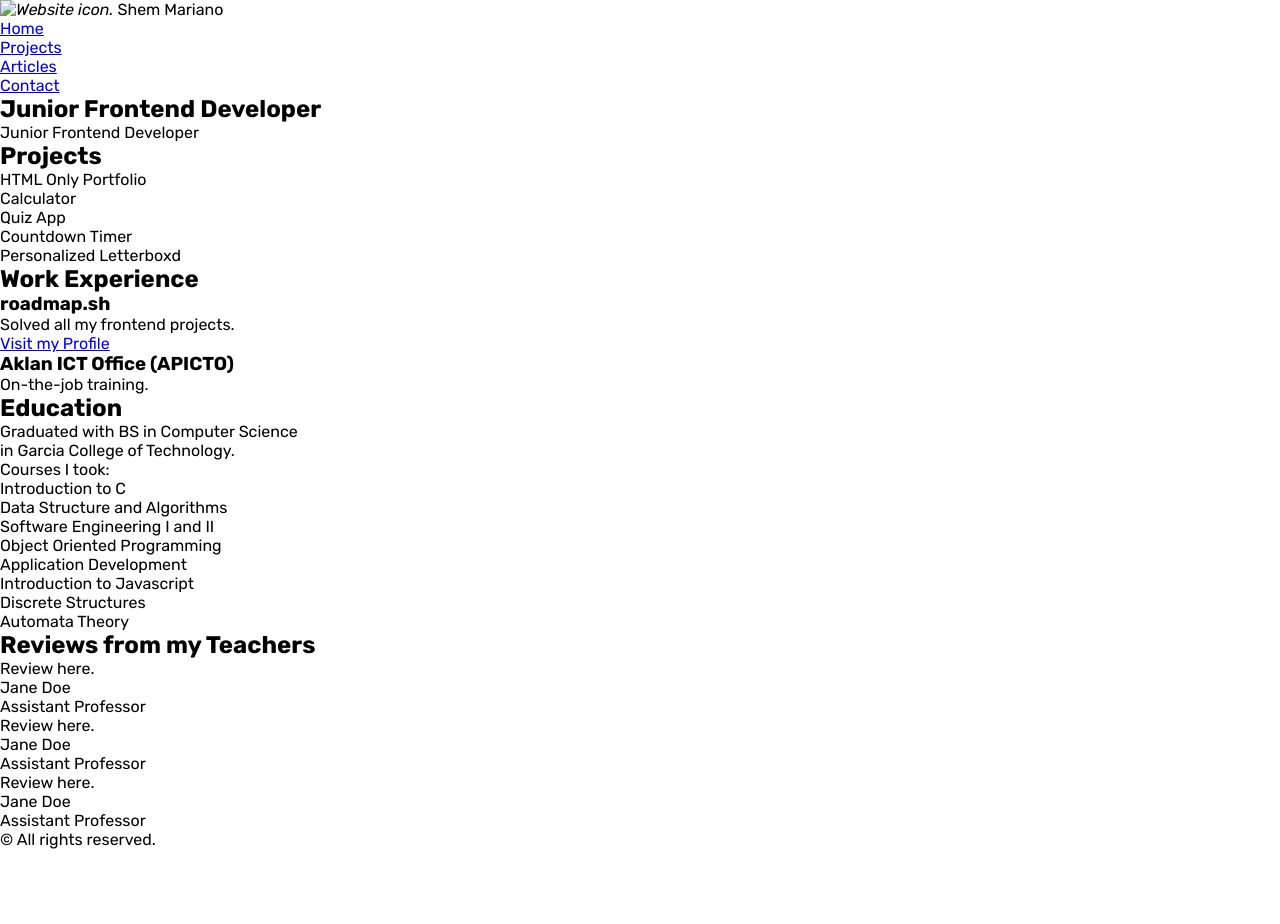
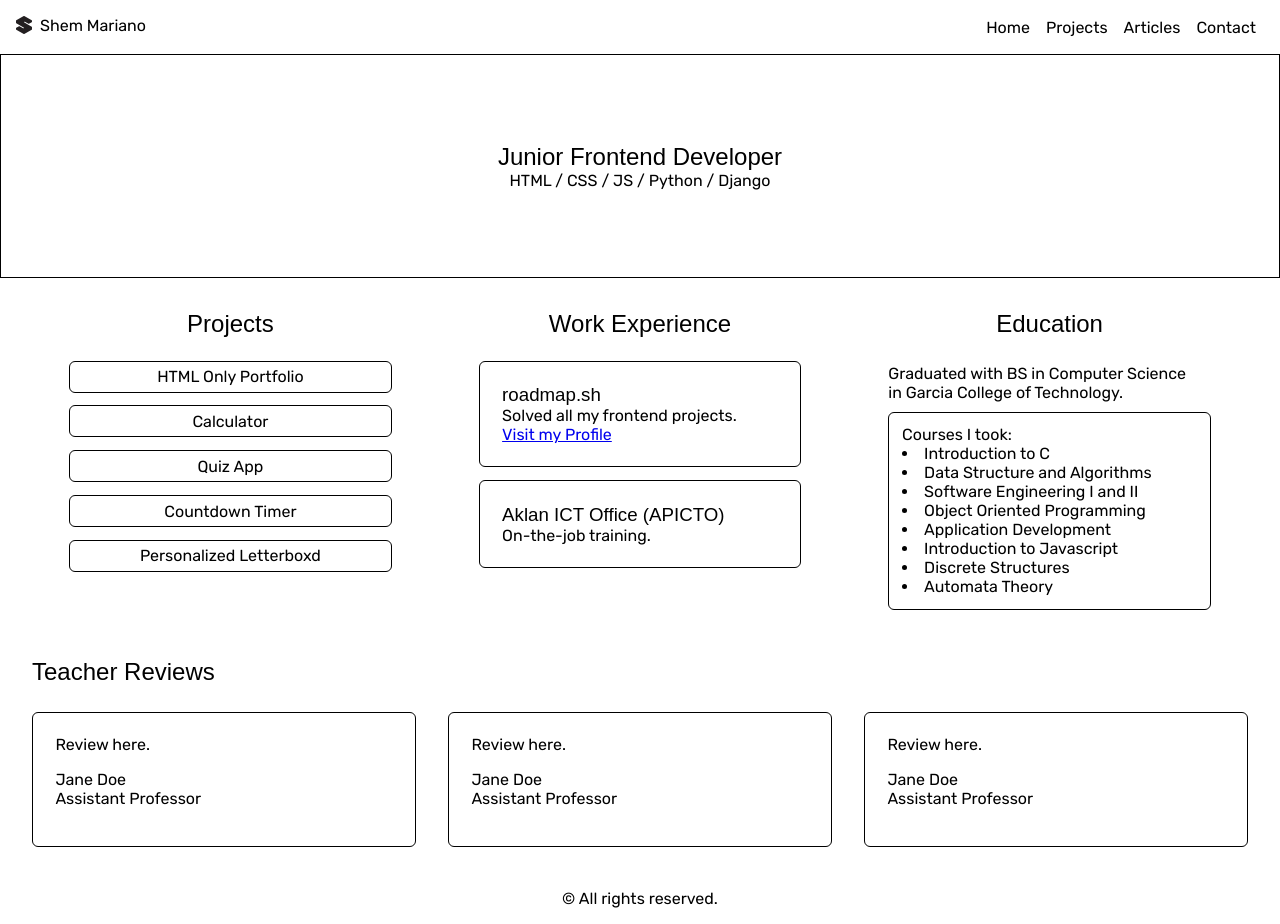
Before and after one commit to sheeemboi/fe-roadmap-projects, a plain HTML site: page Frontend/03-personal-portfolio/index.html in a window 1280 px wide. Before the commit the page ends 849 px from the top, so only its background shows below. Drawn offline with Linux system fonts and the light colour scheme; a web font is replaced by a local one.

Commit message:
Added CSS on portfolio index file

```diff
--- a/Frontend/03-personal-portfolio/index.html
+++ b/Frontend/03-personal-portfolio/index.html
@@ -14,23 +14,21 @@
 
   <link rel="preconnect" href="https://fonts.googleapis.com">
   <link rel="preconnect" href="https://fonts.gstatic.com" crossorigin>
-  <link href="https://fonts.googleapis.com/css2?family=Rubik:ital,wght@0,300..900;1,300..900&display=swap" rel="stylesheet">
-
-  <link rel="stylesheet" href="styles.css">
+  <link href="https://fonts.googleapis.com/css2?family=Rubik:ital,wght@0,300..900;1,300..900&family=Spline+Sans+Mono:ital,wght@0,300..700;1,300..700&display=swap" rel="stylesheet">  <link rel="stylesheet" href="styles.css">
 </head>
 <body>
   <header>
-    <div>
-      <i><img src="" alt="Website icon."></i>
+    <div class="brand">
+      <i><img src="favicon/logo.svg" alt="Website icon."></i>
       <span>Shem Mariano</span>
     </div>
 
     <nav>
-      <ul>
-        <li><a href="#">Home</a></li>
-        <li><a href="projects.html">Projects</a></li>
-        <li><a href="articles.html">Articles</a></li>
-        <li><a href="contact.html">Contact</a></li>
+      <ul class="nav-list">
+        <li class="nav-item"><a href="#">Home</a></li>
+        <li class="nav-item"><a href="projects.html">Projects</a></li>
+        <li class="nav-item"><a href="articles.html">Articles</a></li>
+        <li class="nav-item"><a href="contact.html">Contact</a></li>
       </ul>
     </nav>
   </header>
@@ -38,39 +36,39 @@
   <main>
     <section class="site-banner">
       <h1>Junior Frontend Developer</h1>
-      <p>Junior Frontend Developer</p>
+      <p>HTML / CSS / JS / Python / Django</p>
     </section>
 
     <section class="projects">
       <h2>Projects</h2>
-      <ul>
-        <li>HTML Only Portfolio</li>
-        <li>Calculator</li>
-        <li>Quiz App</li>
-        <li>Countdown Timer</li>
-        <li>Personalized Letterboxd</li>
+      <ul class="projects-list">
+        <li class="pl-item">HTML Only Portfolio</li>
+        <li class="pl-item">Calculator</li>
+        <li class="pl-item">Quiz App</li>
+        <li class="pl-item">Countdown Timer</li>
+        <li class="pl-item">Personalized Letterboxd</li>
       </ul>
     </section>
 
     <section class="work-exp">
       <h2>Work Experience</h2>
-      <div>
+      <div class="we-item">
         <h3>roadmap.sh</h3>
         <p>Solved all my frontend projects.</p>
         <a href="https://roadmap.sh/u/sheeemboi">Visit my Profile</a>
       </div>
-      <div>
+      <div class="we-item">
         <h3>Aklan ICT Office (APICTO)</h3>
         <p>On-the-job training.</p>
       </div>
     </section>
 
-    <section class="eduacation">
+    <section class="education">
       <h2>Education</h2>
-      <p>Graduated with BS in Computer Science <br>
+      <p class="educ-program">Graduated with BS in Computer Science <br>
       in Garcia College of Technology.</p>
-      <p>Courses I took:
-      <ul>
+      <ul class="educ-course">
+        <p>Courses I took:</p>
         <li>Introduction to C</li>
         <li>Data Structure and Algorithms</li>
         <li>Software Engineering I and II</li>
@@ -79,12 +77,11 @@
         <li>Introduction to Javascript</li>
         <li>Discrete Structures</li>
         <li>Automata Theory</li>
-        </p>
       </ul>
     </section>
 
     <section class="reviews">
-      <h2>Reviews from my Teachers</h2>
+      <h2>Teacher Reviews</h2>
       <blockquote>
         <p>Review here.</p>
         <footer>
--- a/Frontend/03-personal-portfolio/styles.css
+++ b/Frontend/03-personal-portfolio/styles.css
@@ -8,8 +8,178 @@
   --bg-color: #141d1d;
   --main-color: #f0e9de;
   --secn-color: #447bb5;
-  font-family: "Rubik", sans-serif;
-  h1, h2, h3, h4, h5 {
-    font-family: "Rubik", sans-serif;
+  --ff: "Rubik", sans-serif;
+  --ff2: "Spline Sans Mono", sans-serif;
+  font-size: 16px;
+}
+
+h1, h2, h3, h4, h5 {
+  font-family: var(--ff2);
+  font-weight: 500;
+}
+body {
+  font-family: var(--ff);
+  width: 100%;
+  margin: 0 auto;
+}
+header, main, footer {
+  display: flex;
+  width: 100%;
+  align-items: center;
+  justify-content: space-evenly;
+  margin: 1rem 0;
+}
+.brand {
+  display: flex;
+  justify-content: center;
+}
+.brand img {
+  width: 1rem;
+  margin-right: 0.5rem;
+
+}
+.nav-list {
+  display: flex;
+  list-style: none;
+}
+.nav-item {
+  padding: 0 0.5rem;
+}
+.nav-item a {
+  color: black;
+  text-decoration: none;
+}
+.site-banner {
+  display: flex;
+  flex-direction: column;
+  justify-content: center;
+  align-items: center;
+  width: 100%;
+  border: 1px solid black;
+}
+.projects, .work-exp, .education, .reviews {
+  display: flex;
+  flex-direction: column;
+  margin: 1rem 0;
+  > h2 {
+    padding: 1rem 0;
   }
 }
+.projects-list {
+  list-style: none;
+  display: flex;
+  flex-direction: column;
+  width: 100%;
+}
+.projects-list .pl-item {
+  display: flex;
+  justify-content: center;
+  align-items: center;
+  min-height: 2rem;
+  width: 90%;
+  border: 1px solid black;
+  border-radius: 6px;
+  margin: 0.4rem 0;
+}
+.work-exp .we-item {
+  border: 1px solid black;
+  border-radius: 6px;
+  width: 90%;
+  padding: 1.4rem;
+  margin: 0.4rem 0;
+}
+.educ-program, .educ-course {
+  width: 90%;
+  list-style-position: inside;
+  padding: 0.6rem 0;
+}
+.educ-course {
+  border: 1px solid black;
+  border-radius: 6px;
+  padding: 0.8rem;
+}
+.reviews blockquote {
+  border: 1px solid black;
+  border-radius: 6px;
+  padding: 1.4rem;
+}
+.reviews blockquote footer {
+  display: block;
+}
+
+@media screen and (max-width: 480px) {
+  header, main {
+    flex-direction: column;
+    align-items: center;
+  }
+
+  .brand {
+    flex-direction: column;
+    align-items: center;
+  }
+
+  .site-banner {
+    min-height: 5rem;
+  }
+  .projects, .work-exp, .education, .reviews{
+    align-items: center;
+    width: 100%;
+  }
+  .projects-list {
+    align-items: center;
+  }
+  .reviews {
+    flex-direction: column;
+  }
+  .reviews blockquote {
+    width: 90%;
+    margin: 0.4rem 0;
+  }
+}
+
+@media screen and (min-width: 481px) {
+  header {
+    flex-direction: row;
+    justify-content: space-between;
+    padding: 0 1rem;
+  }
+  main {
+    flex-direction: row;
+    flex-wrap: wrap;
+  }
+  .site-banner {
+    min-height: 10rem;
+  }
+  .projects, .work-exp, .education, .reviews {
+    width: 45%;
+    align-self: start;
+    align-items: center;
+  }
+  .projects-list {
+    align-items: center;
+  }
+  .reviews blockquote {
+    margin: 0.6rem 0;
+  }
+}
+@media screen and (min-width:1024px) {
+
+  .site-banner {
+    min-height: 14rem;
+  }
+  .projects, .work-exp, .education {
+    width: 28%;
+  }
+  .reviews {
+    justify-content: space-evenly;
+    flex-direction: row;
+    flex-wrap: wrap;
+    width: 100%;
+    > h2 {
+      width: 95%;
+    }
+  }
+  .reviews blockquote {
+    width: 30%;
+  }
+}
```
Also changed, not shown: Frontend/02-basic-html-website/favicon/logo.svg (added), Frontend/03-personal-portfolio/favicon/logo.svg (added). Lines whose indentation alone changed are shown as unchanged.
